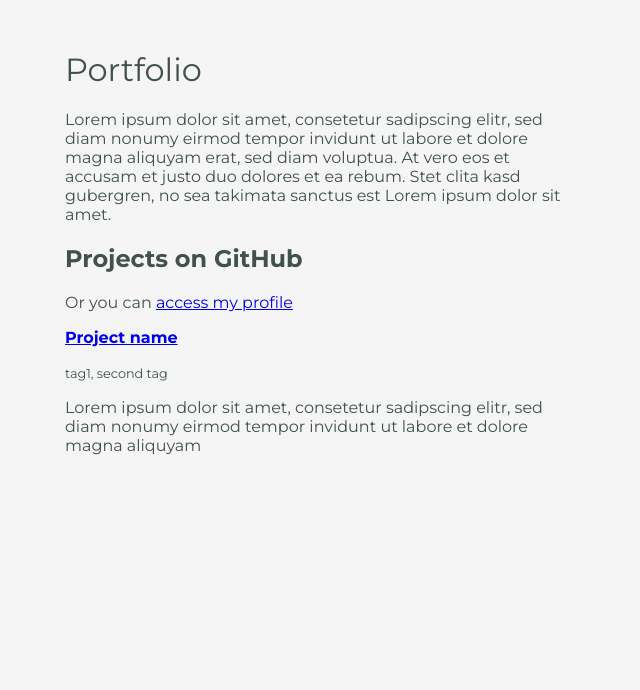
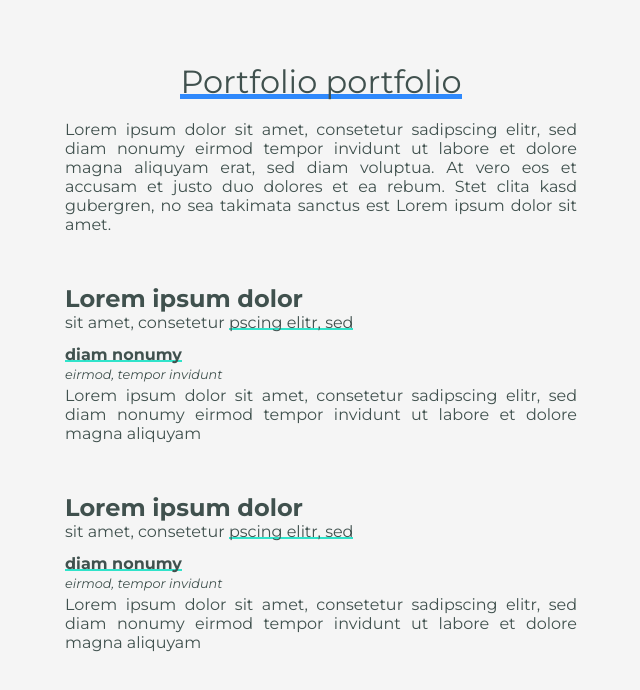
Before and after one commit to almeidaraul/portfolio, a plain HTML site: page index.html in a window 1280 px wide. Shown: the whole page, without its empty margins (319-959 px from the left). Drawn offline with Linux system fonts and the light colour scheme.

Commit message:
mostly done

```diff
--- a/index.html
+++ b/index.html
@@ -8,13 +8,27 @@
 	</head>
 
 	<body>
-	<h1>Portfolio</h1>
-	<p>Lorem ipsum dolor sit amet, consetetur sadipscing elitr, sed diam nonumy eirmod tempor invidunt ut labore et dolore magna aliquyam erat, sed diam voluptua. At vero eos et accusam et justo duo dolores et ea rebum. Stet clita kasd gubergren, no sea takimata sanctus est Lorem ipsum dolor sit amet.</p>
+	<div id="header">
+		<div id="h1-wrapper">
+			<h1>Portfolio portfolio</h1>
+		</div>
+		<p>Lorem ipsum dolor sit amet, consetetur sadipscing elitr, sed diam nonumy eirmod tempor invidunt ut labore et dolore magna aliquyam erat, sed diam voluptua. At vero eos et accusam et justo duo dolores et ea rebum. Stet clita kasd gubergren, no sea takimata sanctus est Lorem ipsum dolor sit amet.</p>
+	</div>
 
-	<h2>Projects on GitHub</h2>
-	<p>Or you can <a href="#">access my profile</a></p>
-	<h3><a href="#">Project name</a></h3>
-	<span class="tags">tag1, second tag</span>
-	<p>Lorem ipsum dolor sit amet, consetetur sadipscing elitr, sed diam nonumy eirmod tempor invidunt ut labore et dolore magna aliquyam</p>
+	<div id="git">
+		<h2>Lorem ipsum dolor</h2>
+		<p>sit amet, consetetur <a href="#">pscing elitr, sed</a></p>
+		<h3><a href="#">diam nonumy </a></h3>
+		<span class="tags">eirmod, tempor invidunt</span>
+		<p class="description">Lorem ipsum dolor sit amet, consetetur sadipscing elitr, sed diam nonumy eirmod tempor invidunt ut labore et dolore magna aliquyam</p>
+	</div>
+
+	<div>
+		<h2>Lorem ipsum dolor</h2>
+		<p>sit amet, consetetur <a href="#">pscing elitr, sed</a></p>
+		<h3><a href="#">diam nonumy </a></h3>
+		<span class="tags">eirmod, tempor invidunt</span>
+		<p class="description">Lorem ipsum dolor sit amet, consetetur sadipscing elitr, sed diam nonumy eirmod tempor invidunt ut labore et dolore magna aliquyam</p>
+	</div>
 	</body>
 </html>
--- a/style.css
+++ b/style.css
@@ -9,12 +9,13 @@
 	background-color: var(--white);
 	color: var(--gray);
 	font-family: 'Montserrat', sans-serif;
+	text-align: justify;
 	margin-left: 10%;
 	margin-right: 10%;
 	margin-top: 10%;
 }
 
-@media only screen and (min-width: 768px) {
+@media only screen and (min-width: 1024px) {
 	body {
 		margin-left: 30%;
 		margin-right: 30%;
@@ -22,23 +23,56 @@
 	}
 }
 
+#h1-wrapper {
+	display: flex;
+	justify-content: center;
+	align-items: center;
+}
+
 h1 {
+	text-align: center;
 	font-size: 2em;
 	font-weight: 400;
+	display: inline-block;
+	line-height: 0.7em;
+	border-bottom: 0.17em solid var(--blue);
 }
 
 h2 {
 	font-size: 1.5em;
+	margin: 0;
 }
 
 h3 {
 	font-size: 1em;
+	margin: 0;
+	margin-top: 0.8em;
+	margin-bottom: 0;
 }
 
 p {
 	font-size: 1em;
+	margin: 0;
 }
 
 .tags {
 	font-size: 0.8em;
+	font-style: italic;
 }
+
+a {
+	text-decoration: none;
+	display: inline-block;
+	border-bottom: 0.17em solid var(--green);
+	line-height: 0.7em;
+	color: inherit;
+}
+
+#git {
+	margin-top: 50px;
+	margin-bottom: 50px;
+}
+
+.description {
+	margin-top: 0.2em;
+}
```
